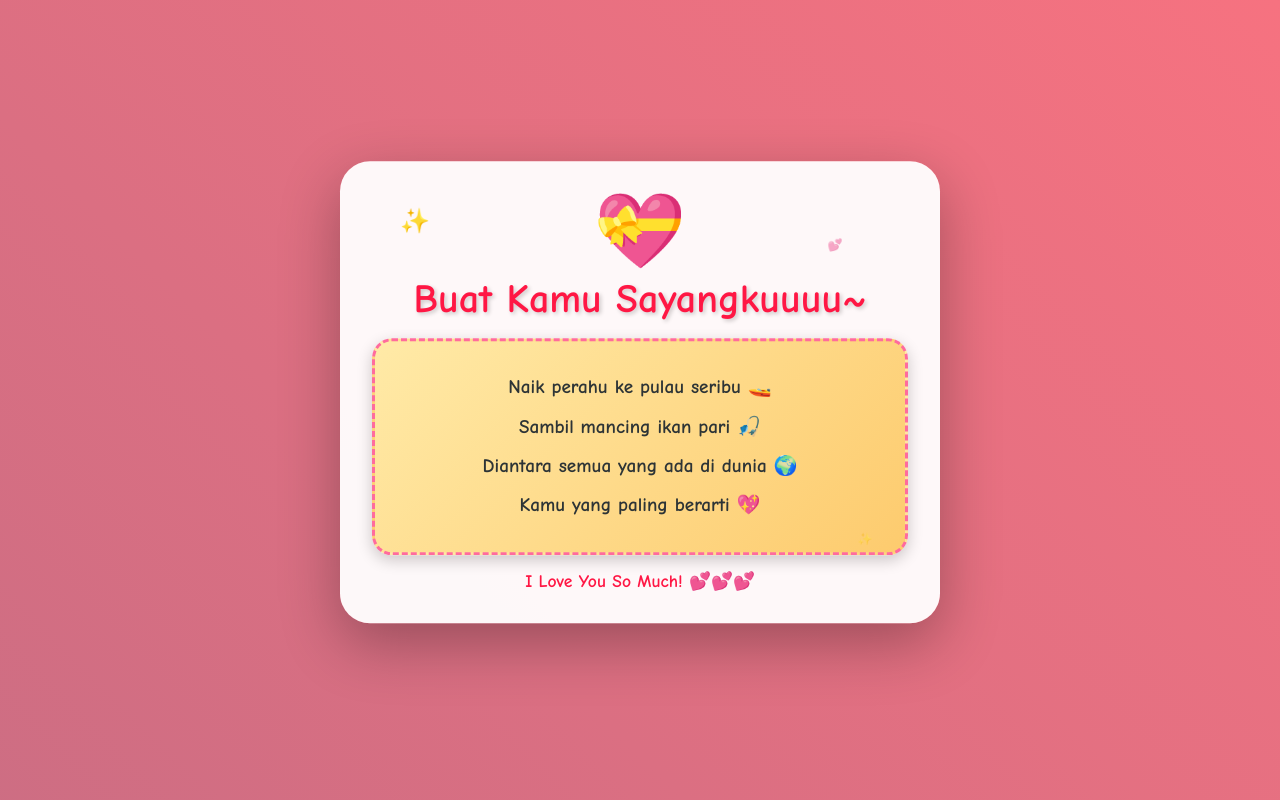
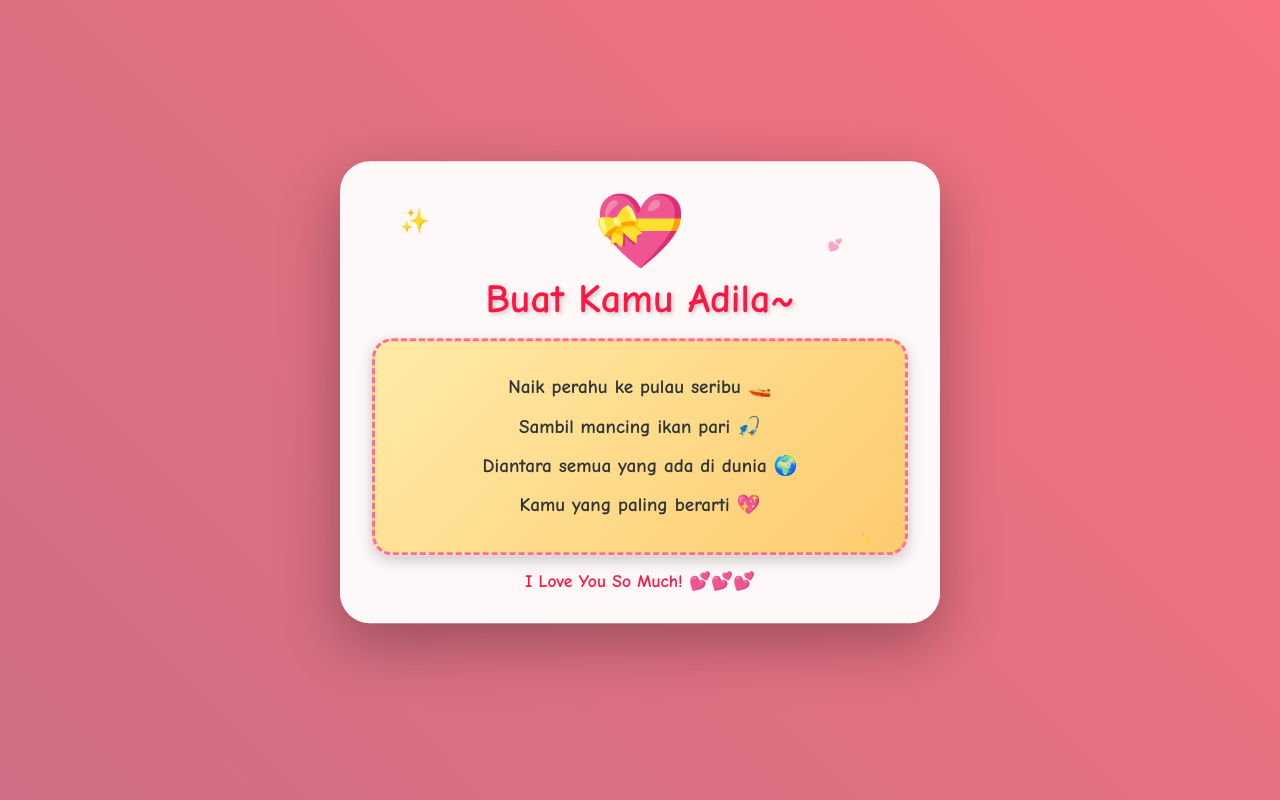
Before and after one commit to adilaaazy/adilaaazy.github.io, a plain HTML site: page pantun-suka2.html in a window 1280 px wide. Drawn offline with Linux system fonts and the light colour scheme.

Commit message:
Update pantun-suka2.html

```diff
--- a/pantun-suka2.html
+++ b/pantun-suka2.html
@@ -3,7 +3,7 @@
 <head>
     <meta charset="UTF-8">
     <meta name="viewport" content="width=device-width, initial-scale=1.0">
-    <title>Buat Kamu ❤️</title>
+    <title>PANTUN SUKA SUKA</title>
     <style>
         * {
             margin: 0;
@@ -124,7 +124,7 @@
         <div class="sparkle sparkle4">✨</div>
 
         <div class="heart">💝</div>
-        <h1>Buat Kamu Sayangkuuuu~</h1>
+        <h1>Buat Kamu Adila~</h1>
 
         <div class="pantun-box">
             <p class="sampiran">Naik perahu ke pulau seribu 🚤</p>
```
